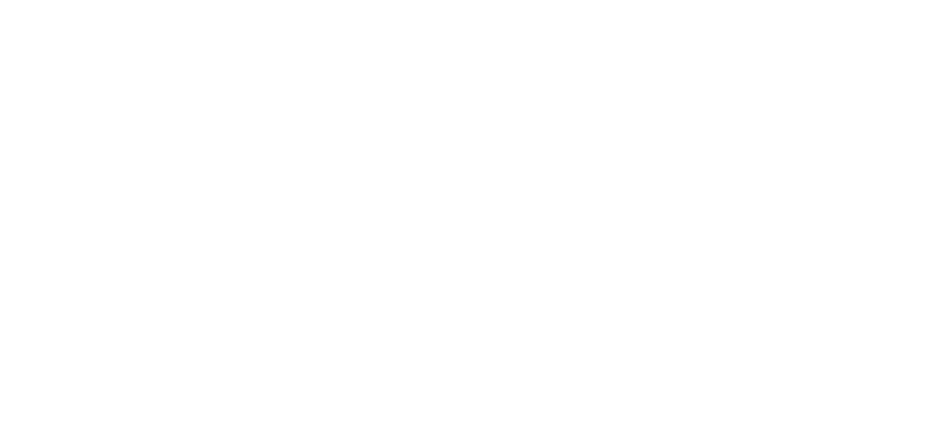
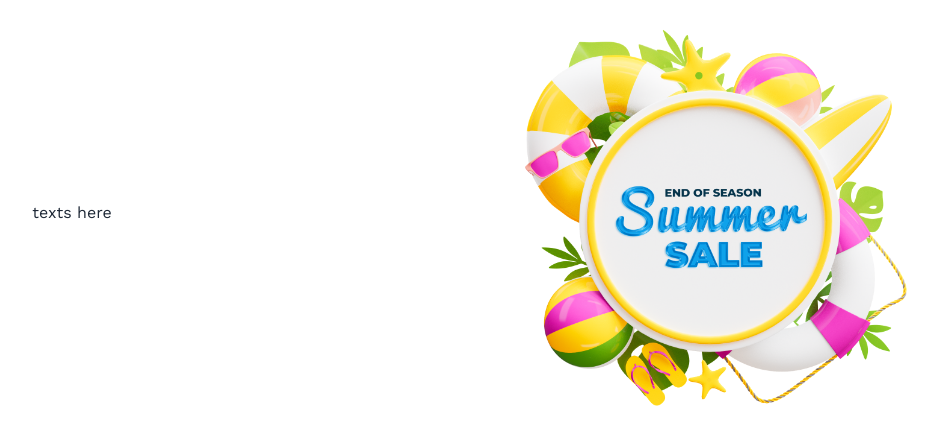
Before and after one commit to Masum-Reza2/Davids-SUper-Shop, a plain HTML site: page index.html in a window 1280 px wide. Shown: the whole page, without its empty margins (248-1186 px from the left). Drawn offline with nearby package versions, Linux system fonts and the light colour scheme.

Commit message:
google font added

```diff
--- a/index.html
+++ b/index.html
@@ -1,5 +1,6 @@
 <!DOCTYPE html>
-<html lang="en" data-theme = 'light'>
+<html lang="en" data-theme='light'>
+
 <head>
     <meta charset="UTF-8">
     <!-- dont forget add favicon -->
@@ -8,11 +9,28 @@
     <link href="https://cdn.jsdelivr.net/npm/daisyui@3.5.1/dist/full.css" rel="stylesheet" type="text/css" />
     <script src="https://cdn.tailwindcss.com"></script>
     <script src="https://kit.fontawesome.com/0f3e3c819f.js" crossorigin="anonymous"></script>
+    <style>
+        @import url('https://fonts.googleapis.com/css2?family=Work+Sans:wght@400;500;600;700;900&display=swap');
+
+        *{
+            font-family: 'Work Sans', sans-serif;
+        }
+    </style>
 </head>
+
 <body>
 
     <header>
+        <section>
+            <div class="flex flex-col-reverse md:flex-row items-center justify-center">
 
+                <div class="flex-1 flex items-center justify-center">texts here</div>
+                <div class="flex-1 flex items-center justify-center">
+                    <img class="w-2/3" src="./images/Summer 1.png" alt="">
+                </div>
+
+            </div>
+        </section>
     </header>
 
     <main></main>
@@ -21,4 +39,5 @@
 
     <script src="./scripts/engin.js"></script>
 </body>
+
 </html>
```
